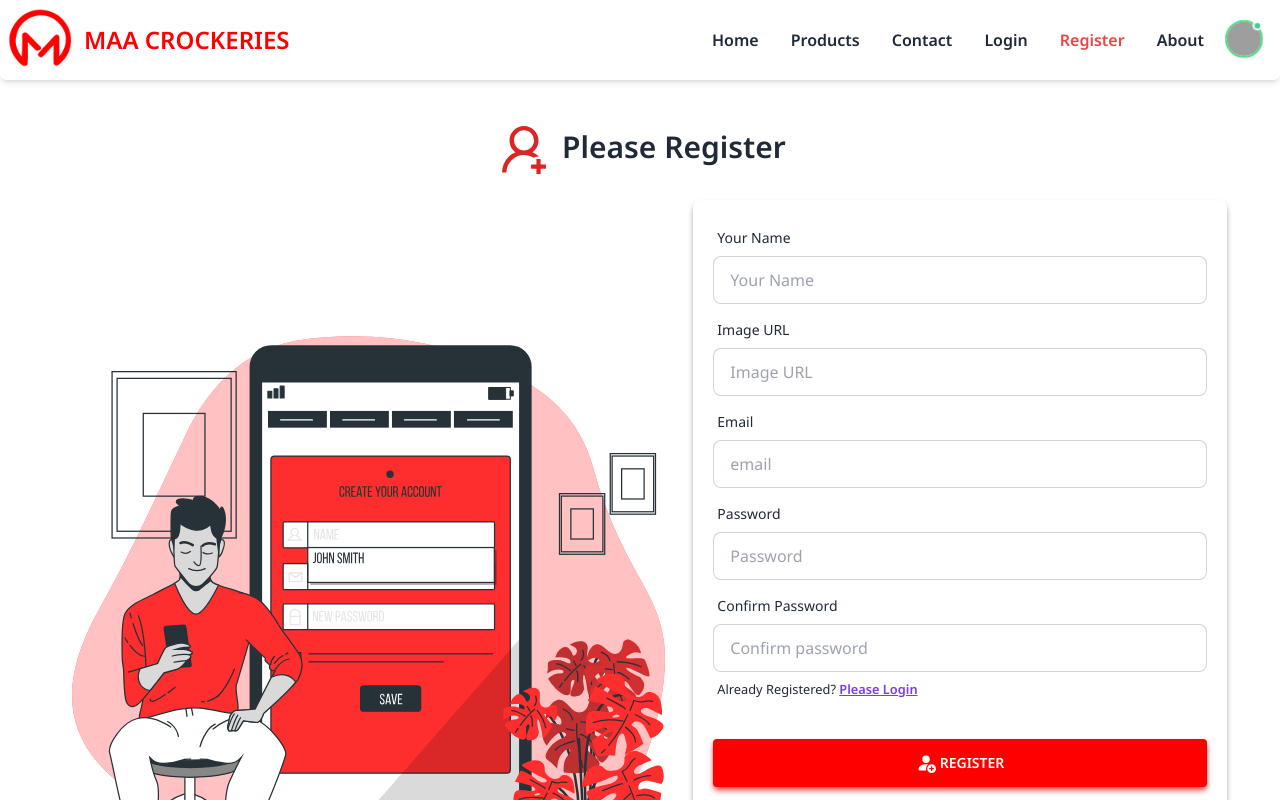
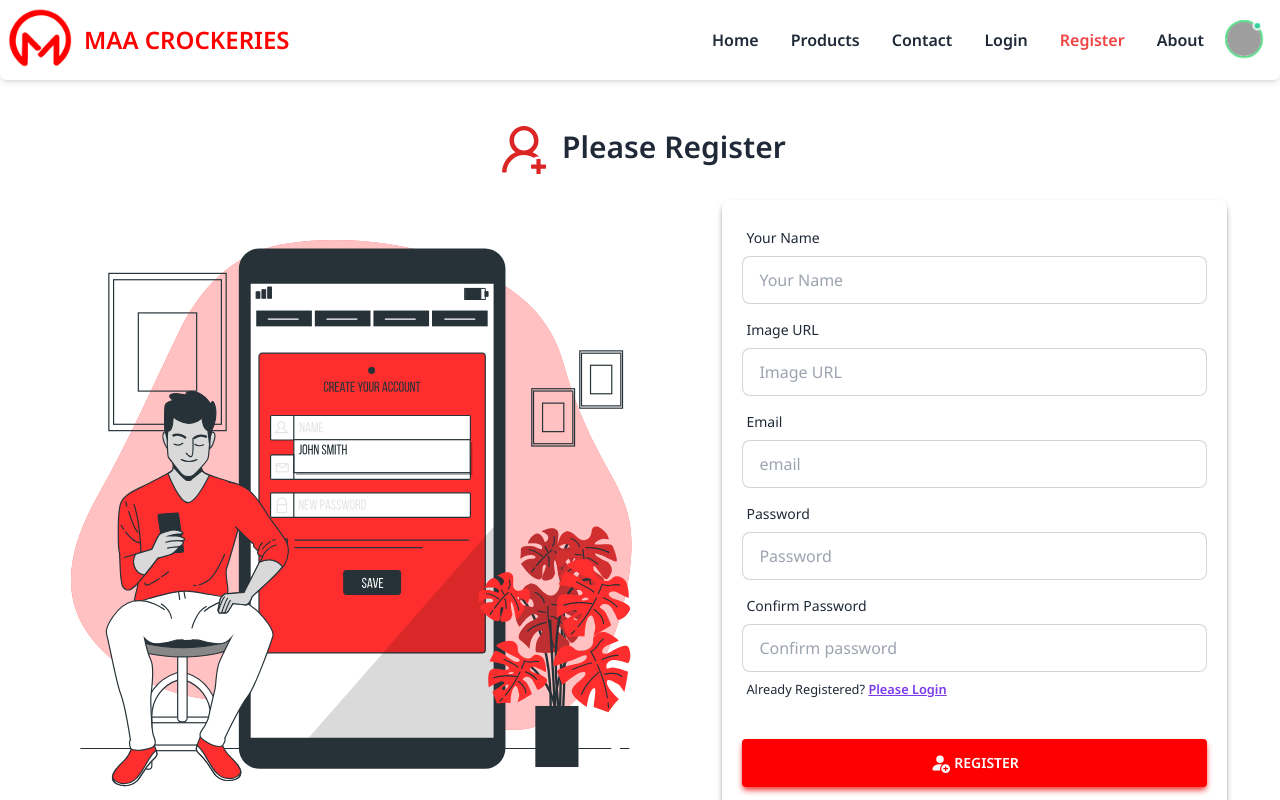
Before and after one commit to developer-shourav/MAA-CROCKERIES, a React (Vite) app: page /register in a window 1280 px wide. Shown: the top 800 px of the page. Built offline with nearby package versions, Linux system fonts and the light colour scheme; grey boxes are pictures that could not be loaded.

Commit message:
register page complete

```diff
--- a/src/pages/Register/Register.jsx
+++ b/src/pages/Register/Register.jsx
@@ -13,7 +13,7 @@
    {" "}
    <AiOutlineUserAdd className="text-red-600 text-5xl md:text-4xl lg:text-6xl inline" /> Please Register
  </h2>
- <div className="flex flex-col md:flex-row justify-between  items-center">
+ <div className="flex flex-col md:flex-row lg:gap-16 justify-between  md:items-start">
    <div className="md:w-full">
      <img className="w-full" src={RegisterImg} alt="" />
    </div>
```
